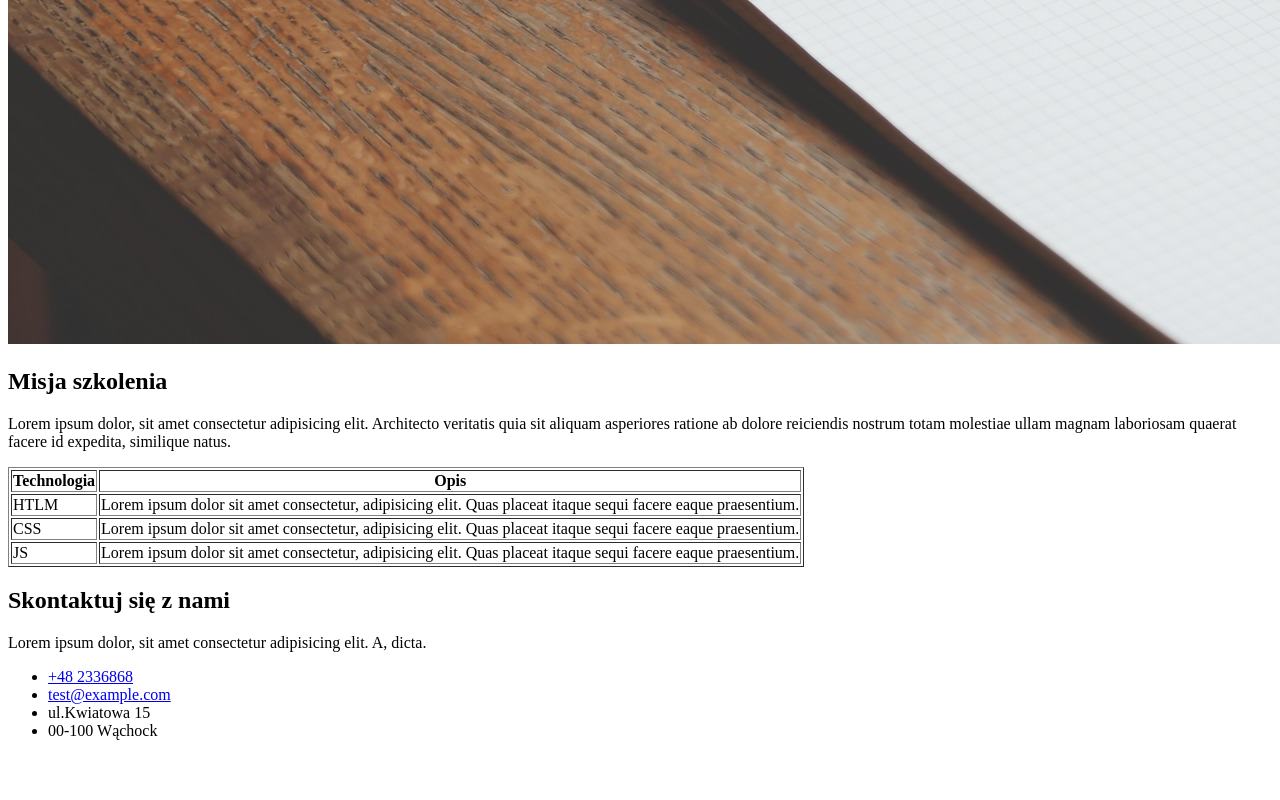
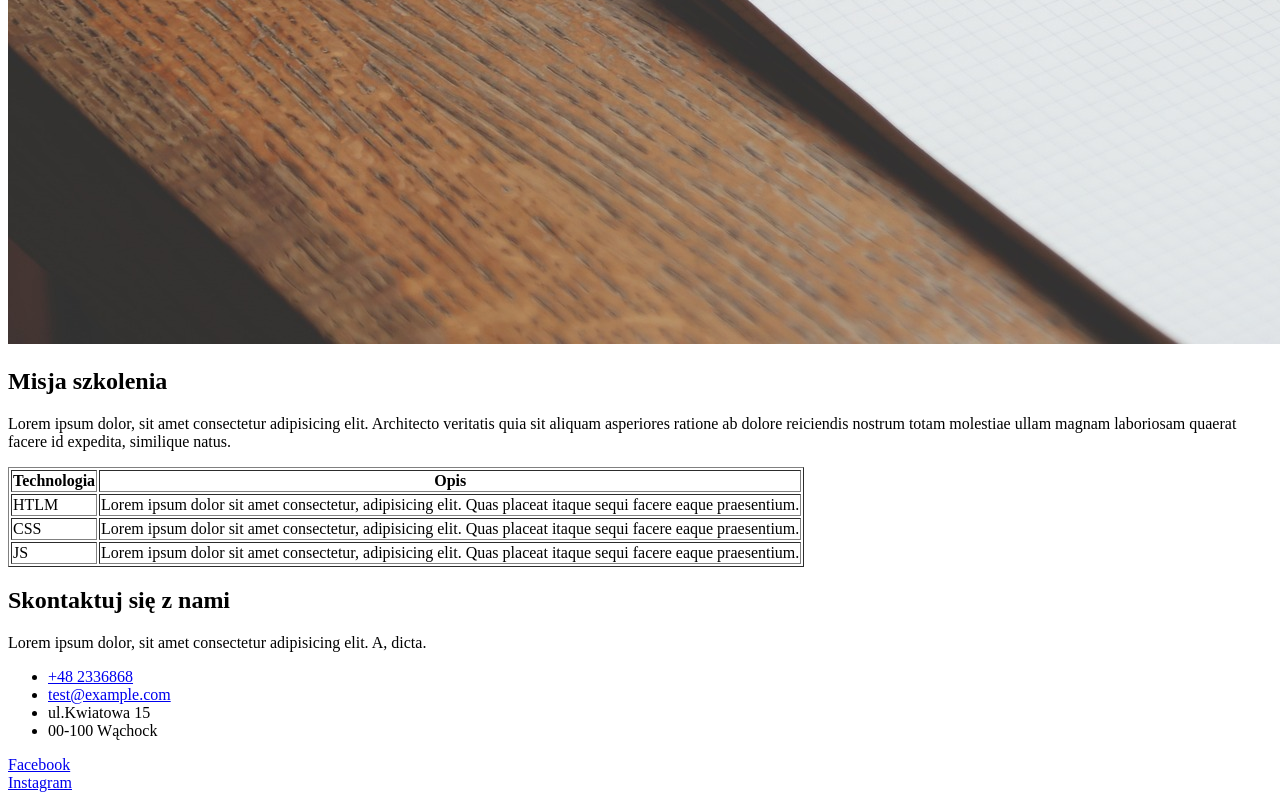
Before and after one commit to KamilMies/KamilMies.github.io, a plain HTML site: page index.html in a window 1280 px wide. Shown: the part 1164-1964 px from the top of the page. Before the commit the page ends 1920 px from the top, so only its background shows below. Drawn offline with Linux system fonts and the light colour scheme.

Commit message:
html footer

```diff
--- a/index.html
+++ b/index.html
@@ -69,5 +69,10 @@
      </ul>
 </article>
 
+<footer>
+    <div><a href="https://fb.com" taget="_blank">Facebook</a></div>
+    <div><a href="https://instagram.com" taget="_blank">Instagram</a></div>
+</footer>
+
 </body>
 </html>
```
